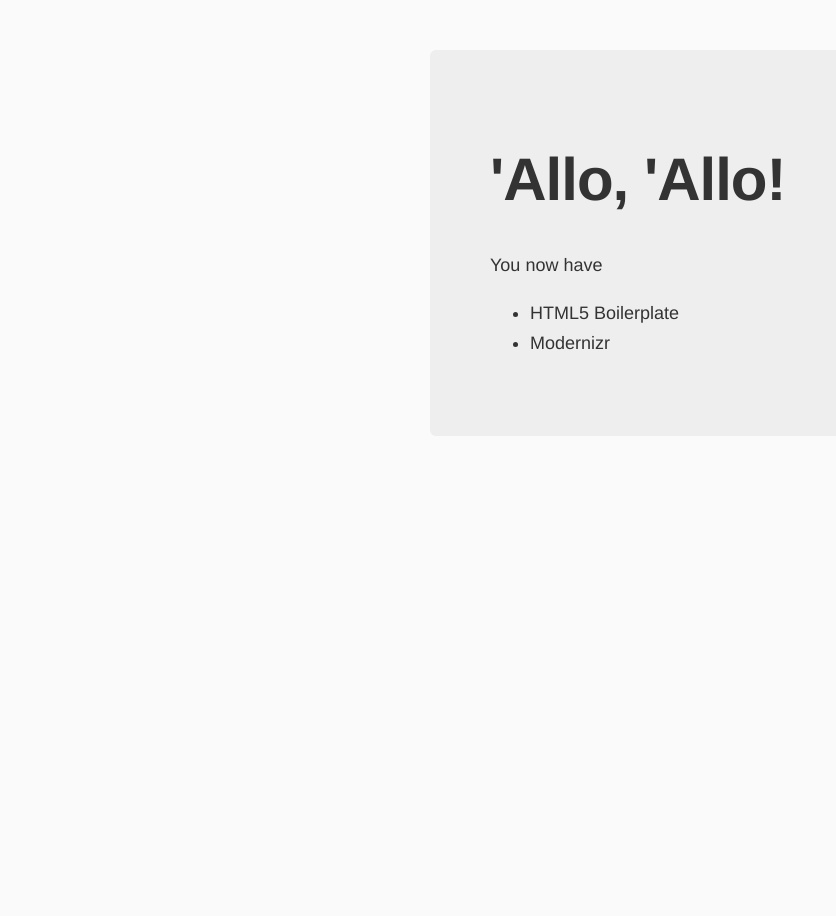
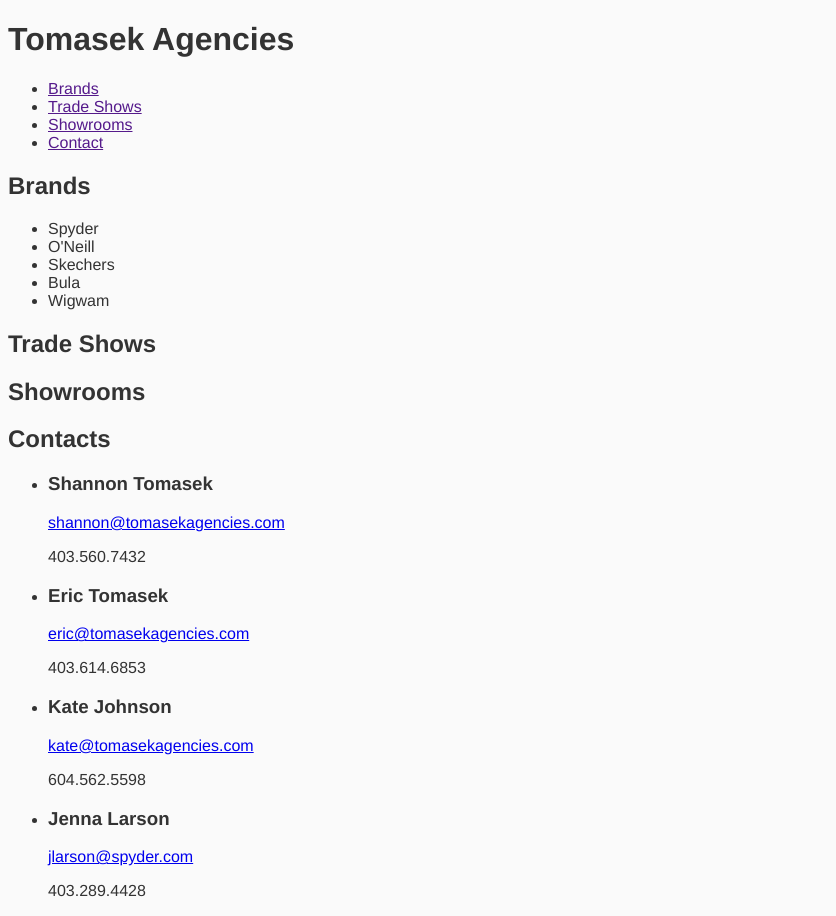
Before and after one commit to RileyTomasek/tomasekagencies.com, a website: page app/index.html in a window 1280 px wide. Shown: the whole page, without its empty margins (0-836 px from the left). Before the commit the page ends 800 px from the top, so only its background shows below. Drawn offline with nearby package versions, Linux system fonts and the light colour scheme; files that its build step writes are made by us from their sources.

Commit message:
First pass at markup. Need to flesh out design before css.

```diff
--- a/app/index.html
+++ b/app/index.html
@@ -6,10 +6,9 @@
     <head>
         <meta charset="utf-8">
         <meta http-equiv="X-UA-Compatible" content="IE=edge">
-        <title>tomasekagencies com</title>
+        <title>Tomasek Agencies</title>
         <meta name="description" content="">
         <meta name="viewport" content="width=device-width">
-        <!-- Place favicon.ico and apple-touch-icon.png in the root directory -->
         <!-- build:css(.tmp) styles/main.css -->
         <link rel="stylesheet" href="styles/main.css">
         <!-- endbuild -->
@@ -23,14 +22,64 @@
         <![endif]-->
 
 
-        <div class="hero-unit">
-          <h1>'Allo, 'Allo!</h1>
-          <p>You now have</p>
-          <ul>
-            <li>HTML5 Boilerplate</li>
-            <li>Modernizr</li>
-          </ul>
-        </div>
+        <header>
+            <h1>Tomasek Agencies</h1>
+            <nav>
+                <ul>
+                    <li><a href="">Brands</a></li>
+                    <li><a href="">Trade Shows</a></li>
+                    <li><a href="">Showrooms</a></li>
+                    <li><a href="">Contact</a></li>
+                </ul>
+            </nav>
+        </header>
+
+        <section class="brands">
+            <h2 class="section-header">Brands</h2>
+            <ul>
+                <li>Spyder</li>
+                <li>O'Neill</li>
+                <li>Skechers</li>
+                <li>Bula</li>
+                <li>Wigwam</li>
+            </ul>
+        </section>
+
+        <section class="trade-shows">
+            <h2 class="section-header">Trade Shows</h2>
+        </section>
+
+        <section class="showrooms">
+            <h2 class="section-header">Showrooms</h2>
+            <div class="calgary-showroom"><!-- map goes here --></div>
+            <div class="vancouver-showroom"><!-- map goes here --></div>
+        </section>
+
+        <section class="contacts">
+            <h2 class="section-header">Contacts</h2>
+            <ul>
+                <li>
+                    <h3 class="contact-header">Shannon Tomasek</h3>
+                    <p class="email"><a href="mailto:shannon@tomasekagencies.com">shannon@tomasekagencies.com</a></p>
+                    <p class="phone">403.560.7432</p>
+                </li>
+                <li>
+                    <h3 class="contact-header">Eric Tomasek</h3>
+                    <p class="email"><a href="mailto:eric@tomasekagencies.com">eric@tomasekagencies.com</a></p>
+                    <p class="phone">403.614.6853</p>
+                </li>
+                <li>
+                    <h3 class="contact-header">Kate Johnson</h3>
+                    <p class="email"><a href="mailto:kate@tomasekagencies.com">kate@tomasekagencies.com</a></p>
+                    <p class="phone">604.562.5598</p>
+                </li>
+                <li>
+                    <h3 class="contact-header">Jenna Larson</h3>
+                    <p class="email"><a href="mailto:jlarson@spyder.com">jlarson@spyder.com</a></p>
+                    <p class="phone">403.289.4428</p>
+                </li>
+            </ul>
+        </section>
 
 
         <!-- build:js scripts/vendor.js -->
```
